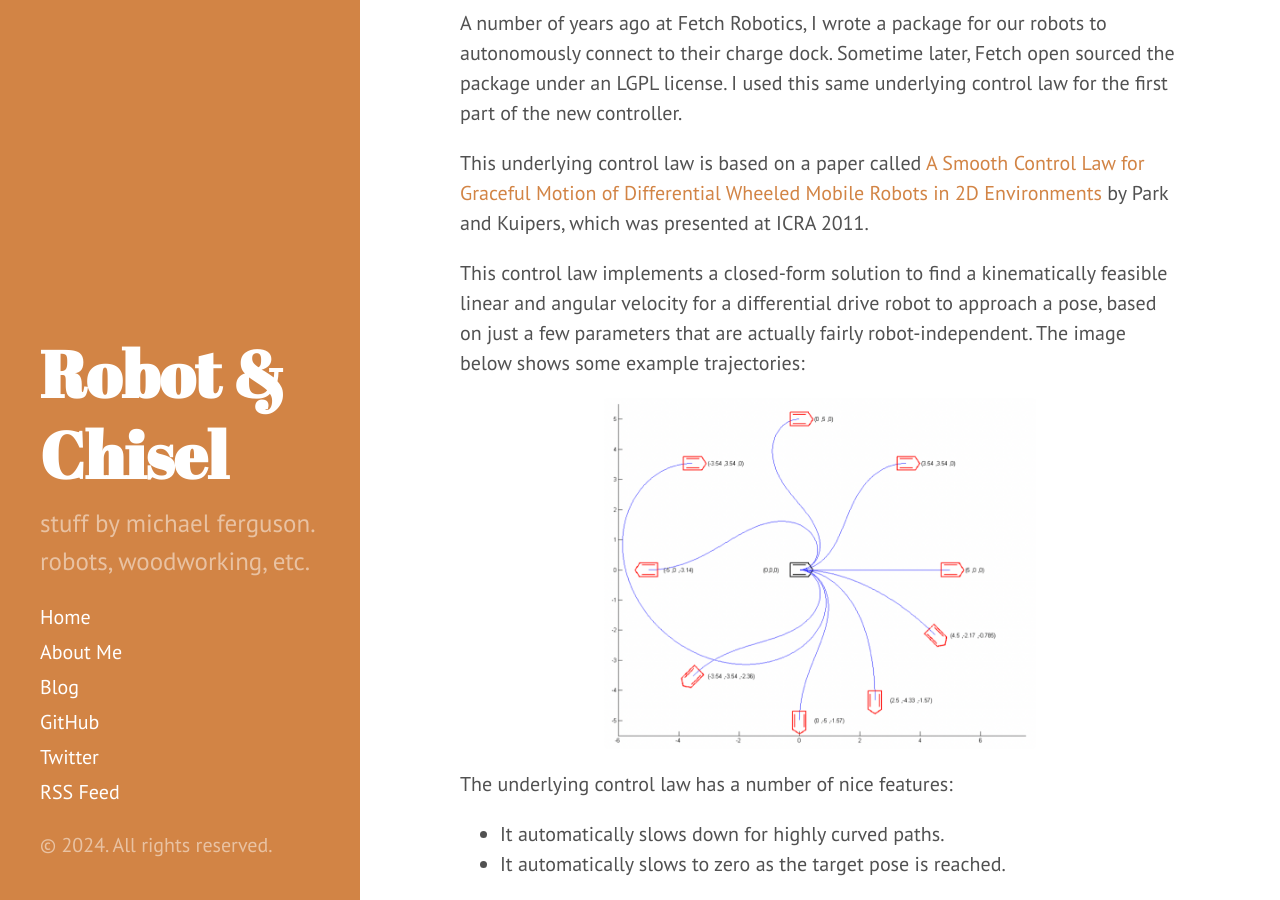
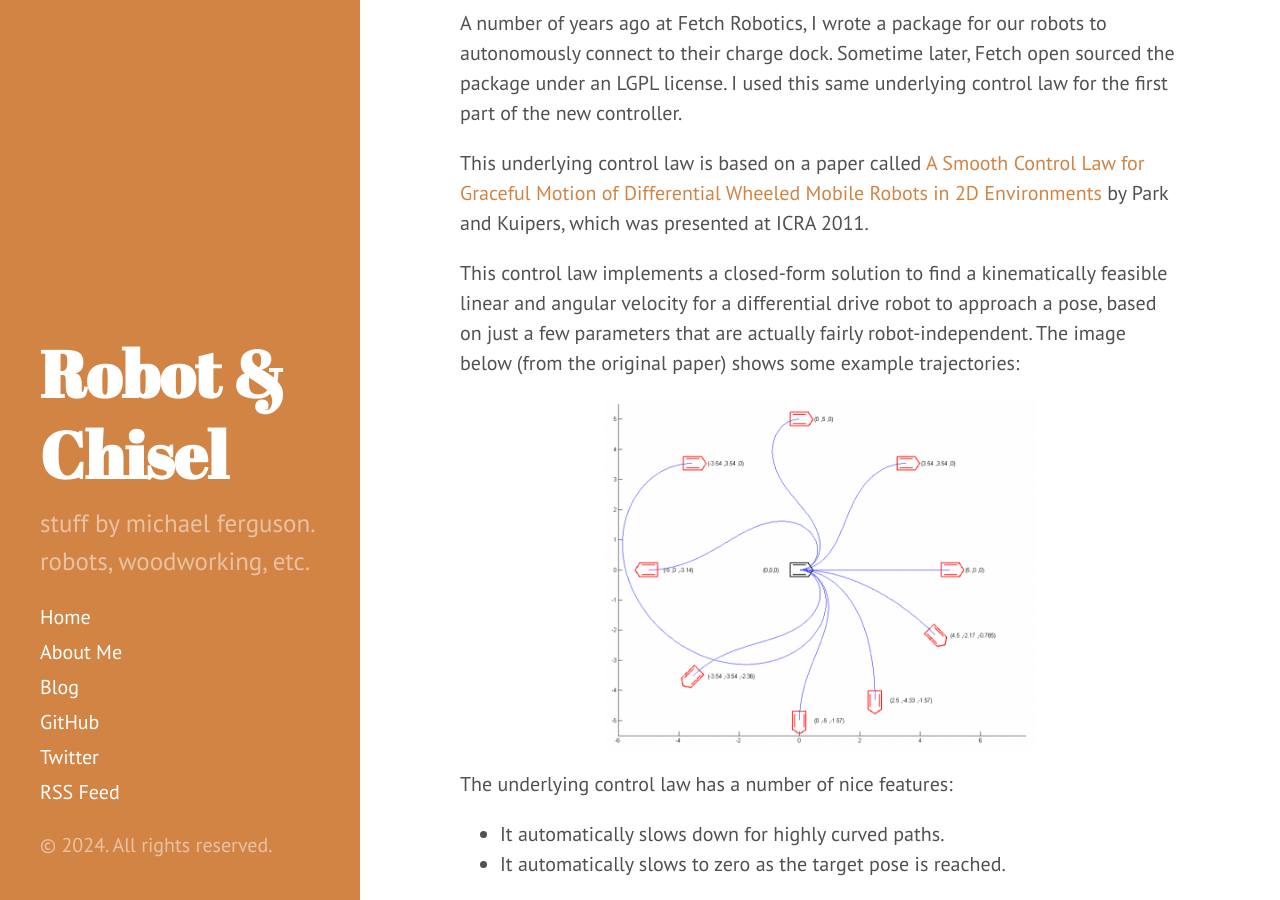
Before and after one commit to robotandchisel/robotandchisel.github.io, a Jekyll site: the page built from _posts/2024-10-14-graceful-controller.md, in a window 1280 px wide and 900 px high, scrolled down 1435 px. Built offline with Jekyll 4.4.1, drawn with Linux system fonts in a browser that asks for light colours.

Commit message:
note where image came from

```diff
--- a/_posts/2024-10-14-graceful-controller.md
+++ b/_posts/2024-10-14-graceful-controller.md
@@ -65,8 +65,8 @@ This underlying control law is based on a paper called  [A Smooth Control Law fo
 
 This control law implements a closed-form solution to find a kinematically feasible linear
 and angular velocity for a differential drive robot to approach a pose, based on just a few
-parameters that are actually fairly robot-independent. The image below shows some example
-trajectories:
+parameters that are actually fairly robot-independent. The image below (from the original paper)
+shows some example trajectories:
 
 <center>
 <img src="/{{ site.baseurl }}assets/images/2024-10-14-control-law.png" width="60%" />
```
